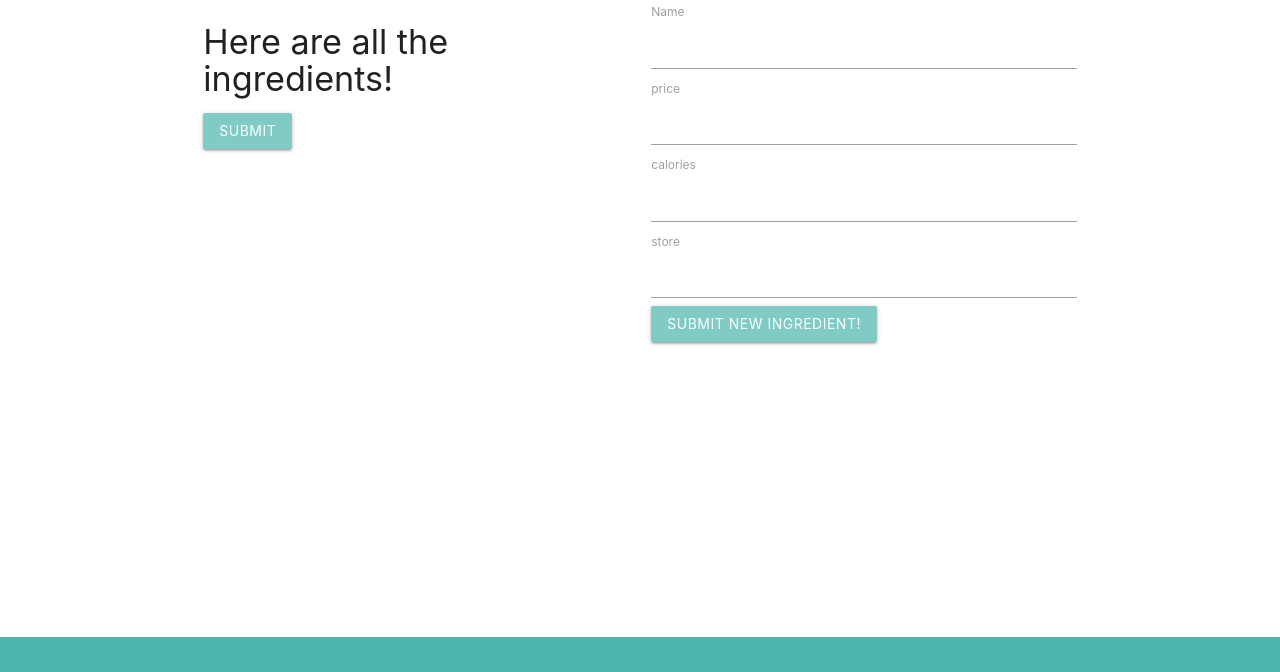
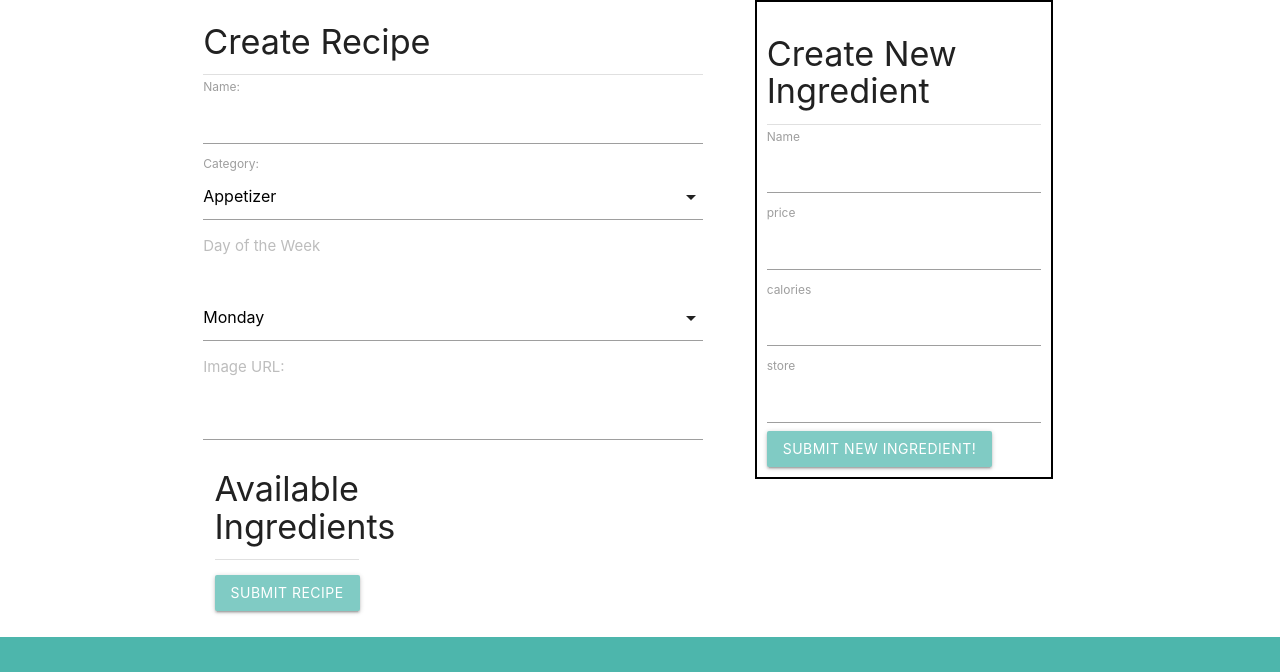
Before and after one commit to JuanitoDeLaTorre/Lucy_Meals, a Django app: page /recipes/create/ in a window 1280 px wide. Shown: the part 128-800 px from the top of the page. Run offline with Django 4.2, Linux system fonts and the light colour scheme; data that the repository does not hold is empty.

Commit message:
joint form done, working on styling

```diff
--- a/main_app/forms.py
+++ b/main_app/forms.py
@@ -1,7 +1,12 @@
 from django.forms import ModelForm
-from .models import Ingredient
+from .models import Ingredient, Recipe
 
 class IngredientForm(ModelForm):
   class Meta:
     model = Ingredient
     fields = '__all__'
+
+class RecipeForm(ModelForm):
+  class Meta:
+    model = Recipe
+    fields = ['name', 'category', 'day_of_week', 'img_url']
--- a/main_app/templates/recipe_add_test.html
+++ b/main_app/templates/recipe_add_test.html
@@ -3,17 +3,61 @@
 {% block content %}
     <div class="container">
         <div class="row">
-            <div class="col s6">
-                <h4>Here are all the ingredients!</h4>
-            <form action="{% url 'tester' %}" method = "POST">
-                {% csrf_token %}
-                <ul id = "display-data">
-                </ul>
-                <input type="submit" class = "teal lighten-3 btn">
-            </form>
+            <div class="col s7">
+            <h4>Create Recipe</h4>
+            <div class="divider"></div>
+            <div class="form-parent">
+                    <form action="{% url 'tester' %}" method = "POST">
+                        {% csrf_token %}
+                        <!-- {{ recipe_form.as_p }} -->
+                        <label for="name">Name:</label>
+                        <input type="text" name="name" id="id_name">
+
+                        <label for="category">Category:</label>
+                        <select name="category" id="id_category">
+                            <option value="Appetizer">Appetizer</option>
+                            <option value="Side">Side</option>
+                            <option value="Entree">Entree</option>
+                            <option value="Beverage">Beverage</option>
+                            <option value="Dessert">Dessert</option>
+                            <option value="Baked Good">Baked Good</option>
+                        </select>
+
+                        <label for="day_of_week">Day of the Week:</label>
+                        <p class = "grey-text text-lighten-1">Day of the Week</p>
+                        <br>
+                        <select name="day_of_week" id="id_day_of_week">
+                            <option value="Monday">Monday</option>
+                            <option value="Tuesday">Tuesday</option>
+                            <option value="Wednesday">Wednesday</option>
+                            <option value="Thursday">Thursday</option>
+                            <option value="Friday">Friday</option>
+                            <option value="Saturday">Saturday</option>
+                            <option value="Sunday">Sunday</option>
+                        </select>
+
+                        <label for="img_url">Image URL:</label>
+                        <p class = "grey-text text-lighten-1">Image URL:</p>
+                        <input type="text" name="img_url" id="id_img_url">
+
+
+                </div>
+                <div class="col s4">
+                    <h4>Available Ingredients</h4>
+                    <div class="divider"></div>
+
+                    <ul id = "display-data">
+                        <!-- ALL INGREDIENTS ARE FILLED HERE -->
+                    </ul>
+                    <input type="submit" class = "teal lighten-3 btn" value = "Submit Recipe">
+                </form>
+            </div>
+
 
             </div>
-            <div class="col s6">
+            <div class="col s4" style = "border: solid black 2px; padding: 10px; margin-left: 40px;">
+                <h4>Create New Ingredient</h4>
+                <div class="divider"></div>
                 <form id = "new_ing_form" method = "POST" action="">
                     {% csrf_token %}
                     <label for="name">Name</label>
@@ -36,6 +80,14 @@
     </div>
 
     <script>
+
+        // Init Materialize dropdowns
+        const dayOf = document.getElementById('id_day_of_week')
+        M.FormSelect.init(dayOf);
+
+        const cat = document.getElementById('id_category')
+        M.FormSelect.init(cat)
+
         $(document).ready(()=> {
 
                 $.ajax({
--- a/main_app/views.py
+++ b/main_app/views.py
@@ -2,6 +2,7 @@ from django.shortcuts import render, redirect
 from .models import Recipe, Ingredient
 from django.views.generic.edit import CreateView, UpdateView, DeleteView
 from django.http import JsonResponse, HttpResponse
+from .forms import RecipeForm
 # Create your views here.
 
 
@@ -59,7 +60,8 @@ def get_ingredients(request):
     return JsonResponse({'ingredients':list(ingredients.values())})
 
 def recipe_add_test(request):
-    return render(request, 'recipe_add_test.html')
+    recipe_form = RecipeForm()
+    return render(request, 'recipe_add_test.html', {'recipe_form':recipe_form})
 
 def create_ingredient(request):
     if request.method == "POST":
@@ -75,6 +77,7 @@ def create_ingredient(request):
 
 def tester(request):
 
+    print(request.POST)
     chosen_ingredients = []
 
     for key in request.POST:
@@ -83,15 +86,15 @@ def tester(request):
 
     print(chosen_ingredients)
 
-    ing_objs = []
+    # ing_objs = []
 
-    for ing in chosen_ingredients:
-        ing_objs.append(Ingredient.objects.filter(name=ing)[0])
+    # for ing in chosen_ingredients:
+    #     ing_objs.append(Ingredient.objects.filter(name=ing)[0])
 
-    for swag in ing_objs:
-        print("Name: " + swag.name)
-        print("Price: " + str(swag.price))
-        print("calories: " + str(swag.calories))
-        print("Store: " + swag.store)
+    # for swag in ing_objs:
+    #     print("Name: " + swag.name)
+    #     print("Price: " + str(swag.price))
+    #     print("calories: " + str(swag.calories))
+    #     print("Store: " + swag.store)
 
     return redirect('create_recipe')
```
